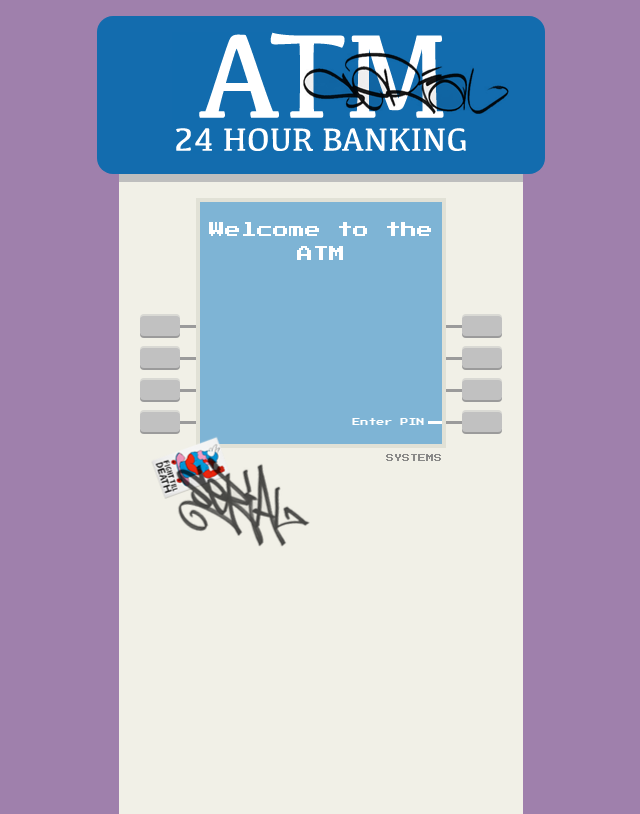
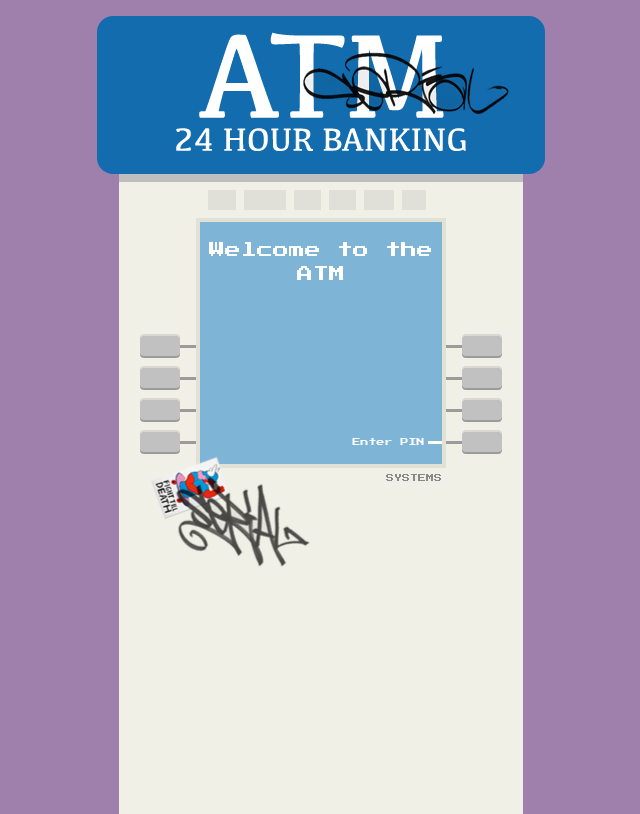
Before and after one commit to hec-lopz/atm-challenge, a React (Vite) app: page / in a window 1280 px wide. Shown: the whole page, without its empty margins (319-959 px from the left). Built offline with nearby package versions, Linux system fonts and the light colour scheme; grey boxes are pictures that could not be loaded.

Commit message:
add card selector

```diff
--- a/src/App.tsx
+++ b/src/App.tsx
@@ -1,3 +1,4 @@
+import { CardSelector } from './components/CardSelector'
 import { Router } from './components/Router'
 import './styles/App.css'
 
@@ -11,7 +12,7 @@ function App() {
         </div>
       </div>
       <div className="atm">
-        <div className="card-selector"></div>
+        <CardSelector />
         <Router />
         <img className="atm__graffiti" src="./assets/sticker_graf.png" />
       </div>
--- a/src/assets/data.json
+++ b/src/assets/data.json
@@ -8,7 +8,7 @@
 	{
 		"username": "Bruce Banner",
 		"balance": 100,
-		"card_provider": "master_card",
+		"card_provider": "master-card",
 		"pin": "1234"
 	},
 	{
--- /dev/null
+++ b/src/components/CardSelector.tsx
@@ -0,0 +1,19 @@
+import { useUserStore } from '../hooks/useUserStore'
+import '../styles/CardSelector.css'
+const CARD_OPTIONS = ['star', 'pulse', 'maestro', 'master-card', 'plus', 'visa']
+
+export const CardSelector = () => {
+  const { data: user } = useUserStore()
+  return (
+    <div className="card-selector">
+      {CARD_OPTIONS.map((card) => (
+        <div
+          key={card}
+          className={`card-selector__item ${card === user.cardProvider && 'card-selector__item--active'}`}
+          id={card}
+        />
+      ))}
+      <div></div>
+    </div>
+  )
+}
--- a/src/styles/App.css
+++ b/src/styles/App.css
@@ -33,7 +33,7 @@
   background-color: var(--color-gray-light);
   border-top: .5rem solid var(--color-gray-shadow);
   height: calc(80 * .5rem);
-  padding: 1rem 5rem;
+  padding: .5rem 5rem;
   display: flex;
   flex-direction: column;
   align-items: center;
--- /dev/null
+++ b/src/styles/CardSelector.css
@@ -0,0 +1,47 @@
+.card-selector {
+  width: 100%;
+  margin-bottom: .5rem;
+  display: flex;
+  align-items: center;
+  justify-content: center;
+  gap: .5rem;
+}
+
+.card-selector__item {
+  height: 20px;
+  opacity: .2;
+}
+
+
+.card-selector__item--active {opacity: 1;}
+
+#star{
+  width: 28px;
+  background: url('./assets/creditcard_sprite.png') 0 0;
+}
+
+#pulse {
+  width: 42px;
+  background: url('./assets/creditcard_sprite.png') -38px 0;
+}
+
+#maestro {
+  width: 27px;
+  background: url('./assets/creditcard_sprite.png') -94px 0;
+}
+
+#master-card {
+width: 27px;
+  background: url('./assets/creditcard_sprite.png') -133px 0;
+}
+
+#plus {
+  width: 30px;
+  background: url('./assets/creditcard_sprite.png') -170px 0;
+}
+
+
+#visa {
+  width: 24px;
+  background: url('./assets/creditcard_sprite.png') -212px 0;
+}
```
